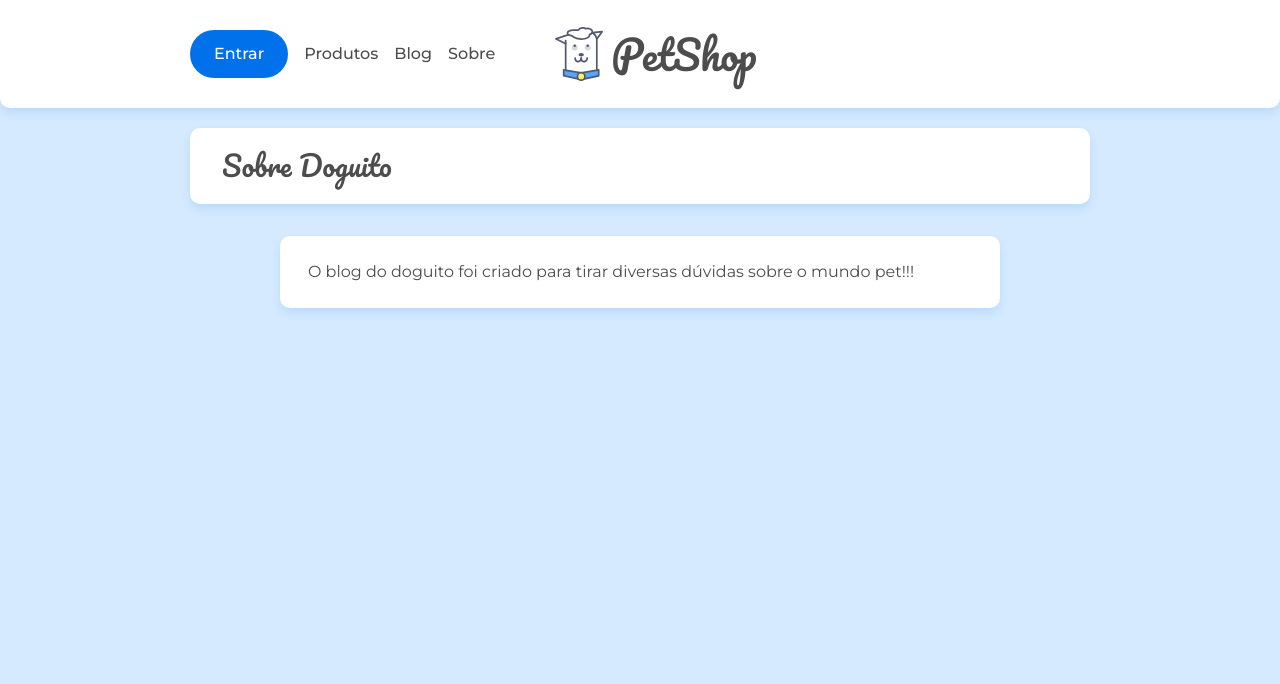
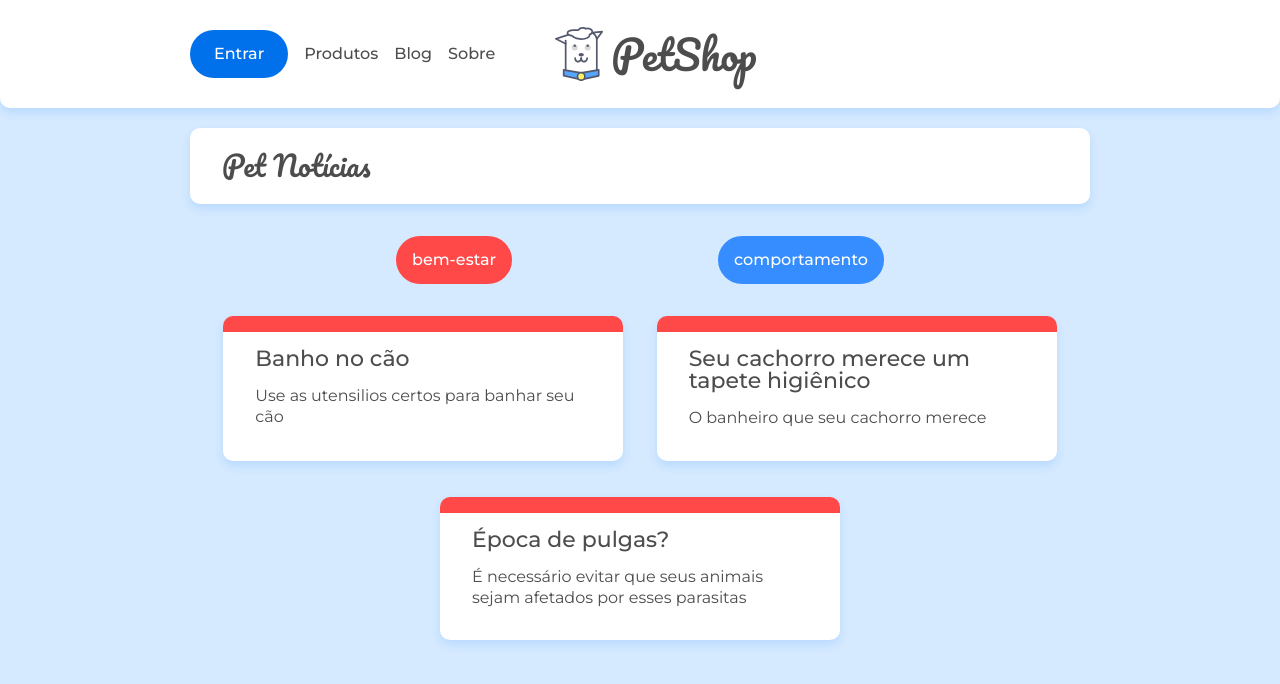
Before and after one commit to FerrazNathan/petshop, a React (Create React App) app: page /categoria/bem-estar in a window 1280 px wide. Shown: the top 684 px of the page. Built offline with nearby package versions, Linux system fonts and the light colour scheme; data requests are answered from the project's data file.

Commit message:
criando uma rota aninhada ou nexted route, uma rota dentro do componente Categoria

```diff
--- a/src/App.jsx
+++ b/src/App.jsx
@@ -6,6 +6,7 @@
 import Pagina404 from './paginas/Pagina404'
 import Cabecalho from './components/Cabecalho'
 import Post from './paginas/Post'
+import Categoria from './paginas/Categoria'
 
 function App() {
 
@@ -19,8 +20,8 @@
         <Route path='/sobre'>
           <Sobre />
         </Route>
-        <Route path='/categoria'>
-          <Sobre />
+        <Route path='/categoria/:id'>
+          <Categoria />
         </Route>
         <Route path='/posts/:id'>
           <Post />
--- a/src/components/ListaCategorias/index.jsx
+++ b/src/components/ListaCategorias/index.jsx
@@ -15,7 +15,7 @@
     <ul className="lista-categorias container flex">
       {
         categorias.map((categoria) => (
-          <Link to={`categoria/${categoria.id}`}>
+          <Link to={`/categoria/${categoria.id}`}>
             <li className={`lista-categorias__categoria lista-categorias__categoria--${categoria.id}`}>
               {categoria.nome}
             </li>
--- a/src/paginas/Categoria.jsx
+++ b/src/paginas/Categoria.jsx
@@ -1,14 +1,21 @@
 import React from 'react'
+import { useParams, Route, useRouteMatch } from 'react-router-dom';
 import '../assets/css/blog.css'
 import ListaCategorias from '../components/ListaCategorias'
+import ListaPost from '../components/ListaPost'
 
 const Categoria = () => {
+  const { id } = useParams()
+  const { path } = useRouteMatch()
   return (
     <>
       <div className="container">
         <h2 className="titulo-pagina">Pet Notícias</h2>
       </div>
       <ListaCategorias />
+      <Route exact path={`${path}`}>
+        <ListaPost url={`/posts?categoria=${id}`} />
+      </Route>
     </>
   )
 }
```
Also changed, not shown: 1 other file (tests, documents, lock files or other folders).
